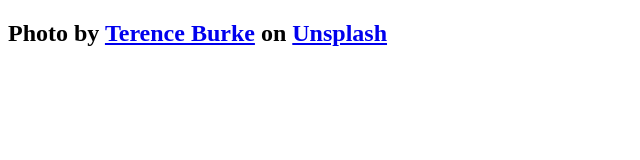
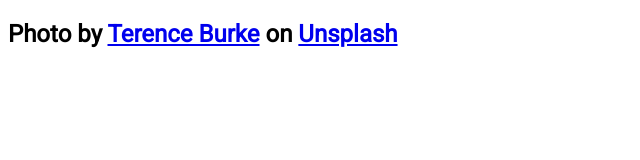
Before and after one commit to parduccinward/sign-up-form, a plain HTML site: page index.html in a window 1280 px wide. Shown: the whole page, without its empty margins (0-640 px from the left). Drawn offline with Linux system fonts and the light colour scheme.

Commit message:
Add system font stack to css

```diff
--- a/style.css
+++ b/style.css
@@ -1,3 +1,4 @@
+@import url('https://fonts.googleapis.com/css2?family=Roboto&display=swap');
 @font-face {
     font-family: 'voyager-heavy';
     src: url('/assets/fonts/voyager_heavy-webfont.woff2') format('woff2'),
@@ -13,3 +14,7 @@
     font-weight: normal;
     font-style: normal;
 }
+
+body{
+    font-family: "Roboto",-apple-system, BlinkMacSystemFont, "Segoe UI", Helvetica, Arial, sans-serif, "Apple Color Emoji", "Segoe UI Emoji", "Segoe UI Symbol";
+}
```
